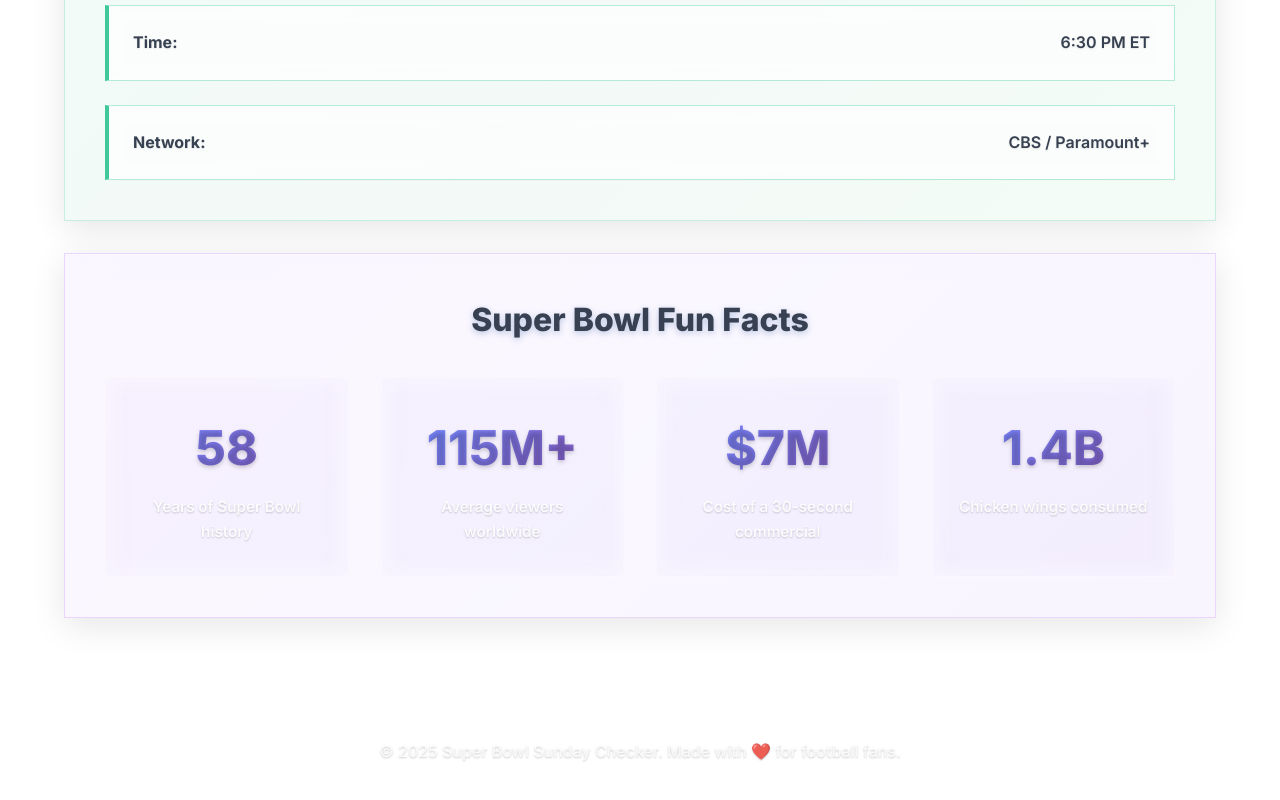
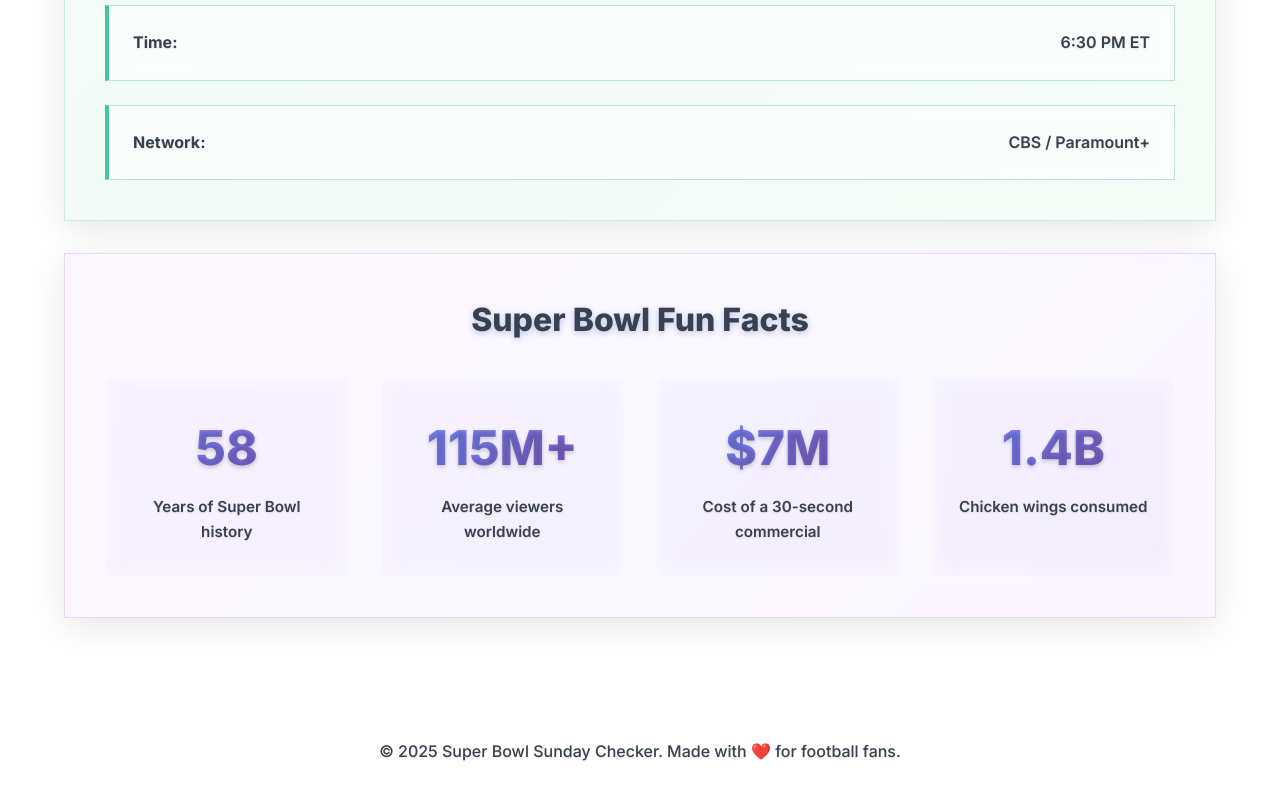
Before and after one commit to natechoiniere/nfl-zone, an Angular app: page / in a window 1280 px wide. Shown: the part 1001-1801 px from the top of the page. Built offline with nearby package versions, Linux system fonts and the light colour scheme.

Commit message:
Dark colors for text

```diff
--- a/src/app/app.css
+++ b/src/app/app.css
@@ -691,23 +691,23 @@ body::before {
 
 .fact-text {
   font-size: 0.95rem;
-  color: rgba(255, 255, 255, 0.9);
+  color: var(--gray-700);
   font-weight: 600;
-  text-shadow: 0 1px 2px rgba(0, 0, 0, 0.2);
+  text-shadow: 0 1px 2px rgba(0, 0, 0, 0.1);
   position: relative;
   z-index: 1;
 }
 
 /* Footer */
 .footer {
-  background: rgba(255, 255, 255, 0.1);
+  background: rgba(255, 255, 255, 0.95);
   backdrop-filter: blur(20px);
-  border-top: 1px solid rgba(255, 255, 255, 0.2);
+  border-top: 1px solid rgba(255, 255, 255, 0.3);
   padding: 2.5rem 0;
   text-align: center;
-  color: rgba(255, 255, 255, 0.8);
+  color: var(--gray-700);
   font-weight: 500;
-  text-shadow: 0 1px 2px rgba(0, 0, 0, 0.2);
+  text-shadow: 0 1px 2px rgba(0, 0, 0, 0.1);
   position: relative;
 }
 
```
